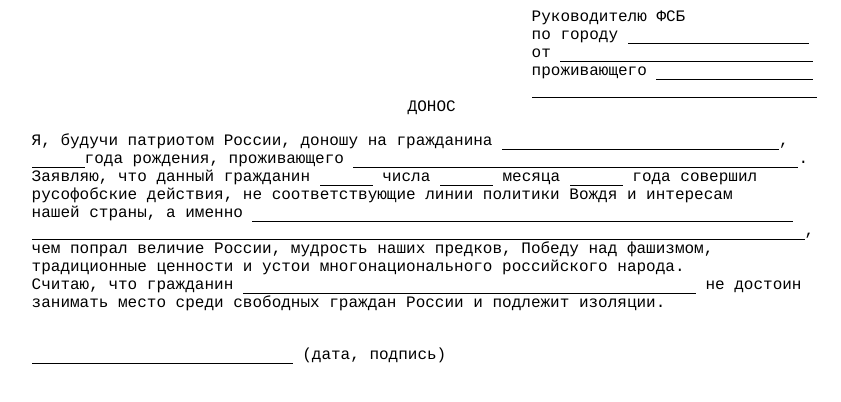
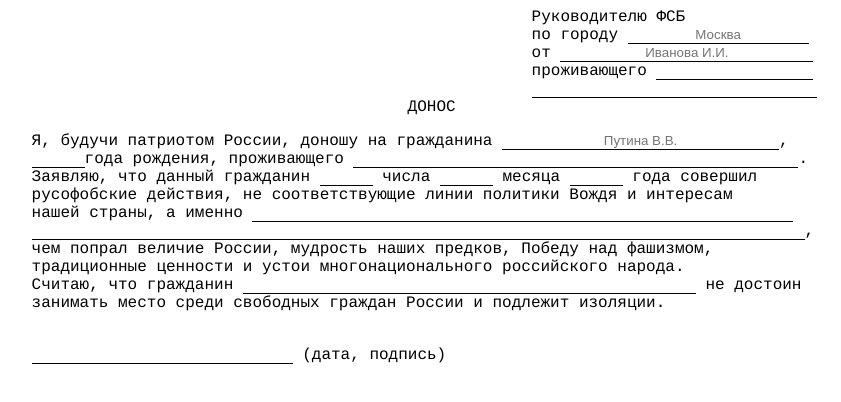
Before and after one commit to heni/heni.github.io, a plain HTML site: page delation.html in a window 1280 px wide. Shown: the whole page, without its empty margins (166-1007 px from the left). Drawn offline with Linux system fonts and the light colour scheme.

Commit message:
adds placeholders

```diff
--- a/delation.html
+++ b/delation.html
@@ -1,28 +1,27 @@
 <html>
-
 <head>
     <style>
 .delation {width: 800px; margin-left: 15%; font-family: courier; }
 .delation-head { width: 300px; float: right; text-align: left}
-.delation-head input { border: none; border-bottom: solid black 1px; }
+.delation-head input { border: none; border-bottom: solid black 1px; text-align: center}
 .delation-title { text-align: center; clear: both;}
 .delation-text {text-align: justify;}
-.delation-text input { border: none; border-bottom: solid black 1px;}
+.delation-text input { border: none; border-bottom: solid black 1px; text-align: center}
     </style>
 </head>
 <body>
     <div class="delation">
         <div class="delation-head">
             Руководителю ФСБ <br />
-            по городу <input name="city" size="20"/> <br />
-            от <input name="from" size="29"/> <br />
+            по городу <input name="city" size="20" placeholder="Москва"/> <br />
+            от <input name="from" size="29" placeholder="Иванова И.И."/> <br />
             проживающего <input name="from_address1" size="17" /> <br />
             <input name="from_address2" size="33"/>
         </div>
         <div class="delation-title">ДОНОС</div>
         <div class="delation-text">
             <p>
-                Я, будучи патриотом России, доношу на гражданина <input name="to" size="32" />, <br />
+                Я, будучи патриотом России, доношу на гражданина <input name="to" size="32" placeholder="Путина В.В."/>, <br />
                 <input name="birth_year" size="4">года рождения, проживающего <input name="to_address" size="53"/>. <br />
                 Заявляю, что данный гражданин <input name="date" size="4"/> числа <input name="month" size="4"/> месяца
                 <input name="year" size="4"/> года совершил <br />
```
